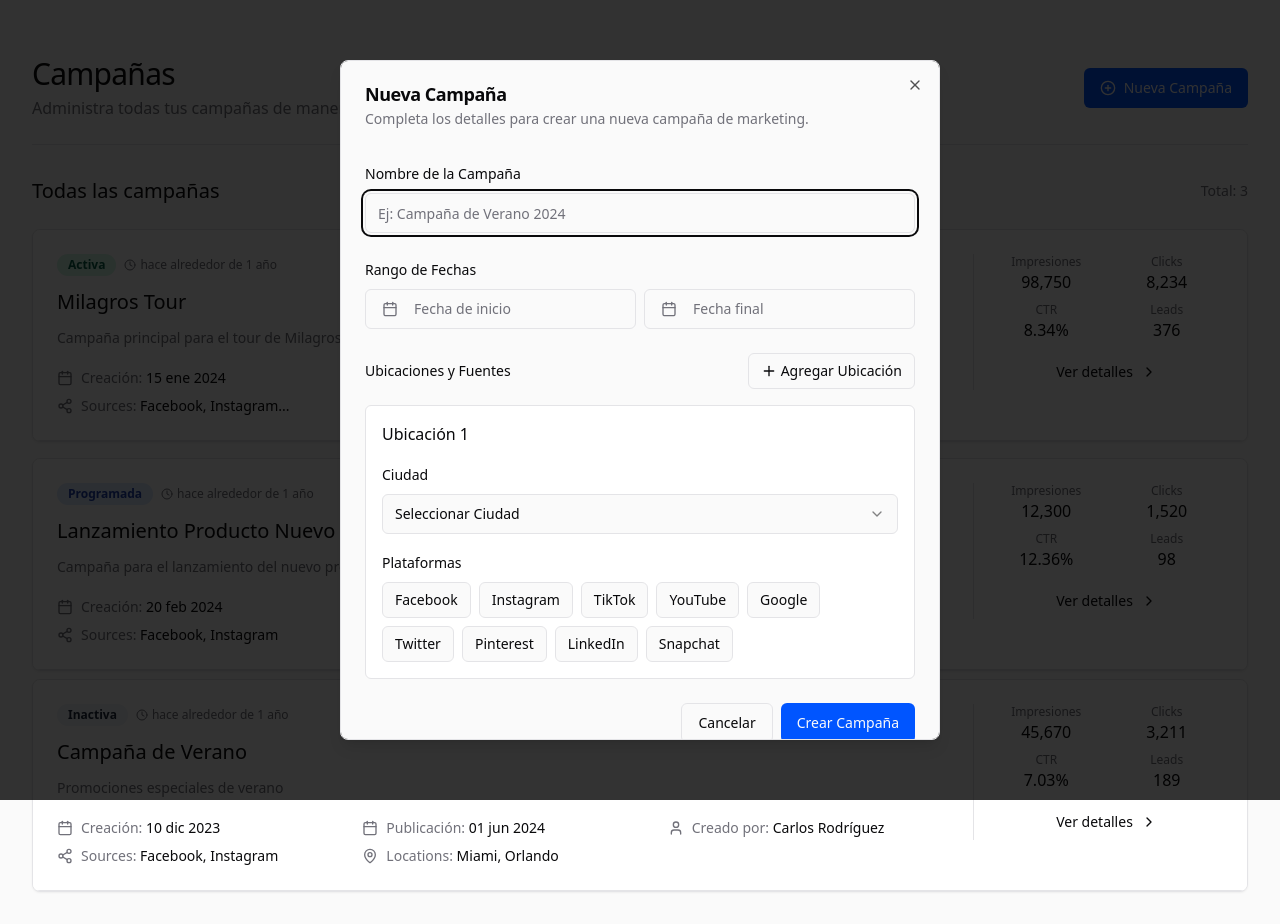
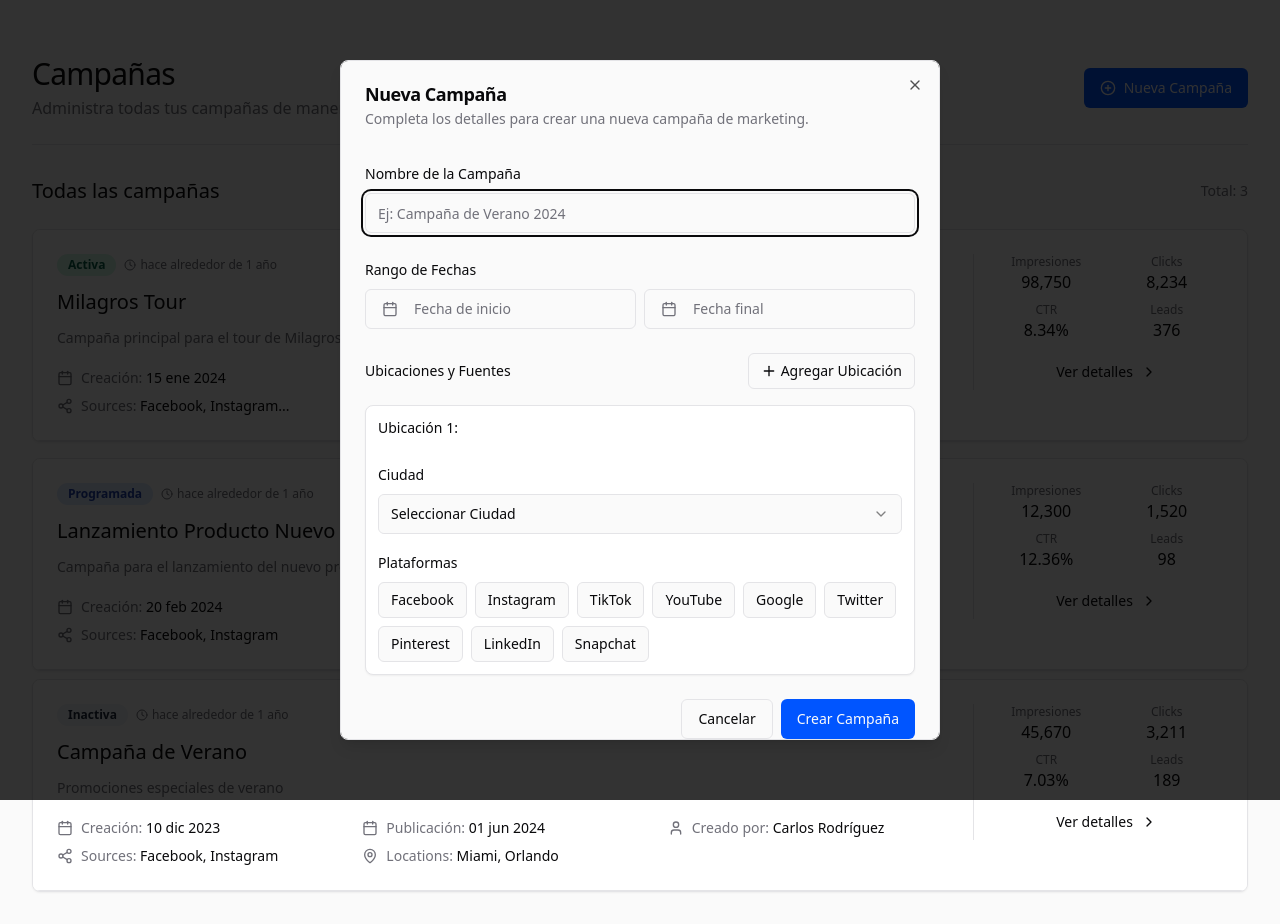
Before and after one commit to thughy/campaign-nest-fusion-18, a React (Vite) app: page / in a window 1280 px wide. Both pictures are taken after a click on the button "Nueva Campaña". Built offline with nearby package versions, Linux system fonts and the light colour scheme.

Commit message:
Improve location display in modal
The location display in the new campaign modal is improved to occupy less screen space when adding new locations.

```diff
--- a/src/components/NewCampaignModal.tsx
+++ b/src/components/NewCampaignModal.tsx
@@ -25,9 +25,10 @@ import {
   SelectValue,
 } from "@/components/ui/select";
 import { format } from "date-fns";
-import { CalendarIcon, Plus, Trash2 } from "lucide-react";
+import { CalendarIcon, ChevronDown, ChevronUp, Plus, Trash2 } from "lucide-react";
 import { cn } from "@/lib/utils";
 import { toast } from "@/hooks/use-toast";
+import { Card, CardContent } from "@/components/ui/card";
 
 // Define available cities and platforms for selection
 const availableCities = [
@@ -60,6 +61,7 @@ interface LocationItem {
   id: string;
   city: string;
   selectedPlatforms: string[];
+  expanded: boolean;
 }
 
 interface NewCampaignModalProps {
@@ -81,19 +83,36 @@ export function NewCampaignModal({ open, onOpenChange }: NewCampaignModalProps)
       id: `loc-${Date.now()}`,
       city: "",
       selectedPlatforms: [],
+      expanded: true
     },
   ]);
 
   // Add new location
   const addLocation = () => {
+    // Collapse previous locations if they have data
+    const updatedLocations = locations.map(loc => ({
+      ...loc,
+      expanded: !loc.city || loc.selectedPlatforms.length === 0
+    }));
+
     setLocations([
-      ...locations,
+      ...updatedLocations,
       {
         id: `loc-${Date.now()}`,
         city: "",
         selectedPlatforms: [],
+        expanded: true
       },
     ]);
+  };
+
+  // Toggle location expanded state
+  const toggleLocationExpand = (locationId: string) => {
+    setLocations(
+      locations.map(loc =>
+        loc.id === locationId ? { ...loc, expanded: !loc.expanded } : loc
+      )
+    );
   };
 
   // Remove location
@@ -231,6 +250,7 @@ export function NewCampaignModal({ open, onOpenChange }: NewCampaignModalProps)
         id: `loc-${Date.now()}`,
         city: "",
         selectedPlatforms: [],
+        expanded: true
       },
     ]);
     onOpenChange(false);
@@ -340,28 +360,70 @@ export function NewCampaignModal({ open, onOpenChange }: NewCampaignModalProps)
               </Button>
             </div>
 
-            {locations.map((location, locIndex) => (
+            {locations.map((location, locIndex) => {
+              const isConfigured = location.city && location.selectedPlatforms.length > 0;
+              return (
+                <Card key={location.id} className="overflow-hidden transition-all duration-200">
                   <div
-                key={location.id}
-                className="p-4 border rounded-md space-y-4 bg-card"
+                    className={cn(
+                      "flex justify-between items-center p-3 cursor-pointer",
+                      isConfigured && !location.expanded ? "border-b" : ""
+                    )}
+                    onClick={() => isConfigured && toggleLocationExpand(location.id)}
                   >
-                <div className="flex justify-between items-start">
-                  <Label className="text-base font-medium">
-                    Ubicación {locIndex + 1}
-                  </Label>
+                    <div className="flex items-center">
+                      <span className="font-medium text-sm">
+                        Ubicación {locIndex + 1}:
+                      </span>
+                      {location.city && (
+                        <span className="ml-2 text-sm">
+                          {location.city}
+                          {location.selectedPlatforms.length > 0 && (
+                            <span className="text-muted-foreground ml-2">
+                              ({location.selectedPlatforms.length} plataformas)
+                            </span>
+                          )}
+                        </span>
+                      )}
+                    </div>
+                    <div className="flex items-center gap-1">
                       {locations.length > 1 && (
                         <Button
                           type="button"
                           variant="ghost"
                           size="sm"
-                      onClick={() => removeLocation(location.id)}
-                      className="h-8 px-2 text-destructive hover:text-destructive hover:bg-destructive/10"
+                          onClick={(e) => {
+                            e.stopPropagation();
+                            removeLocation(location.id);
+                          }}
+                          className="h-7 w-7 p-0 text-destructive hover:text-destructive hover:bg-destructive/10"
                         >
                           <Trash2 className="h-4 w-4" />
                         </Button>
                       )}
+                      {isConfigured && (
+                        <Button
+                          type="button"
+                          variant="ghost"
+                          size="sm"
+                          onClick={(e) => {
+                            e.stopPropagation();
+                            toggleLocationExpand(location.id);
+                          }}
+                          className="h-7 w-7 p-0"
+                        >
+                          {location.expanded ? (
+                            <ChevronUp className="h-4 w-4" />
+                          ) : (
+                            <ChevronDown className="h-4 w-4" />
+                          )}
+                        </Button>
+                      )}
+                    </div>
                   </div>
 
+                  {location.expanded && (
+                    <CardContent className="p-3 pt-3">
                       <div className="space-y-4">
                         {/* City Selection */}
                         <div className="space-y-2">
@@ -402,8 +464,11 @@ export function NewCampaignModal({ open, onOpenChange }: NewCampaignModalProps)
                           </div>
                         </div>
                       </div>
-              </div>
-            ))}
+                    </CardContent>
+                  )}
+                </Card>
+              );
+            })}
           </div>
 
           <DialogFooter>
```
Lines whose indentation alone changed are shown as unchanged.
